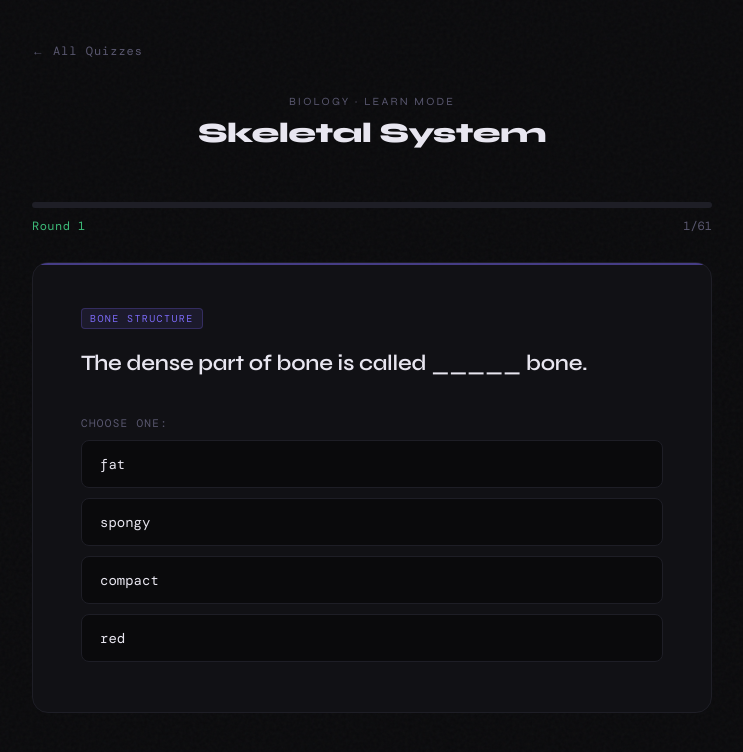
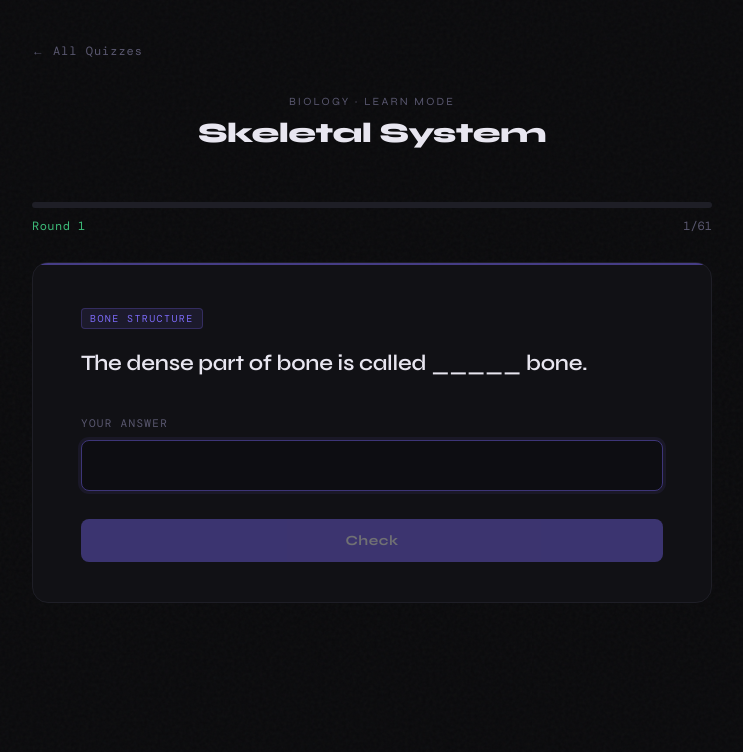
Before and after one commit to WyattJPrice/quiz-site, a Next.js app: page /learn/skeletal in a window 1280 px wide. Shown: the top 752 px of the page, without its empty margins (268-1011 px from the left). Built offline with nearby package versions, Linux system fonts and the light colour scheme.

Commit message:
Word bank questions for final

```diff
--- a/components/LearnEngine.tsx
+++ b/components/LearnEngine.tsx
@@ -1,8 +1,8 @@
 'use client';
 
-import { useState, useEffect } from 'react';
+import { useState, useEffect, useRef } from 'react';
 import type { Question } from '@/data/types';
-import { shuffle } from '@/lib/quiz';
+import { shuffle, normalize, isFuzzyMatch } from '@/lib/quiz';
 import { generateChoices, getCorrectAnswer } from '@/lib/learn-algorithm';
 import { loadProgress, saveProgress, resetProgress } from '@/lib/learn-storage';
 import type { LearnSessionState } from '@/lib/learn-types';
@@ -21,6 +21,12 @@ export default function LearnEngine({ questions, slug }: Props) {
   const [cardClass, setCardClass] = useState('');
   const [complete, setComplete] = useState(false);
   const [pendingAdvance, setPendingAdvance] = useState(false);
+
+  // Fill-in-blank state
+  const [inputValue, setInputValue] = useState('');
+  const [inputState, setInputState] = useState<'neutral' | 'correct' | 'wrong'>('neutral');
+  const [showReveal, setShowReveal] = useState(false);
+  const inputRef = useRef<HTMLInputElement>(null);
 
   function createFreshSession(): LearnSessionState {
     return {
@@ -59,10 +65,30 @@ export default function LearnEngine({ questions, slug }: Props) {
     const qIdx = state.remaining[state.currentIdx];
     if (qIdx === undefined) return;
     const q = questions[qIdx];
+    if (q.choices) {
       setChoices(generateChoices(q, questions));
+    }
     setChoiceResult({});
     setAnswered(false);
     setCardClass('');
+    setInputValue('');
+    setInputState('neutral');
+    setShowReveal(false);
+    setTimeout(() => inputRef.current?.focus(), 50);
+  }
+
+  function markAnswer(isCorrect: boolean) {
+    if (!session) return;
+    const qIdx = session.remaining[session.currentIdx];
+    const updated = { ...session };
+    if (isCorrect) {
+      updated.totalCorrect++;
+    } else {
+      updated.totalWrong++;
+      updated.wrongPile = [...updated.wrongPile, qIdx];
+    }
+    setSession(updated);
+    saveProgress(updated);
   }
 
   function handleChoice(choice: string) {
@@ -84,19 +110,49 @@ export default function LearnEngine({ questions, slug }: Props) {
       setCardClass('wrong-state shake');
     }
     setChoiceResult(results);
-
-    const updated = { ...session };
-    if (isCorrect) {
-      updated.totalCorrect++;
-    } else {
-      updated.totalWrong++;
-      updated.wrongPile = [...updated.wrongPile, qIdx];
-    }
-    setSession(updated);
-    saveProgress(updated);
+    markAnswer(isCorrect);
 
     if (isCorrect) {
       setTimeout(() => setPendingAdvance(true), 900);
+    }
+  }
+
+  function handleSubmitInput() {
+    if (answered || !session || !inputValue.trim()) return;
+    setAnswered(true);
+
+    const qIdx = session.remaining[session.currentIdx];
+    const q = questions[qIdx];
+    const correct = getCorrectAnswer(q);
+    const validOptions = correct.includes('/') ? correct.split('/') : [correct];
+
+    const normalizedInput = normalize(inputValue);
+    const isExact = validOptions.some((opt) => normalize(opt) === normalizedInput);
+    const isFuzzy = !isExact && isFuzzyMatch(inputValue, validOptions);
+    const isCorrect = isExact || isFuzzy;
+
+    if (isCorrect) {
+      setInputState('correct');
+      setCardClass('correct-state pop');
+    } else {
+      setInputState('wrong');
+      setCardClass('wrong-state shake');
+      setShowReveal(true);
+    }
+    markAnswer(isCorrect);
+
+    if (isCorrect) {
+      setTimeout(() => setPendingAdvance(true), 900);
+    }
+  }
+
+  function handleKeyDown(e: React.KeyboardEvent) {
+    if (e.key === 'Enter') {
+      if (answered) {
+        advance();
+      } else {
+        handleSubmitInput();
+      }
     }
   }
 
@@ -106,7 +162,6 @@ export default function LearnEngine({ questions, slug }: Props) {
     const nextIdx = session.currentIdx + 1;
 
     if (nextIdx >= session.remaining.length) {
-      // Finished this pass — move to wrong pile
       if (session.wrongPile.length === 0) {
         setComplete(true);
         resetProgress(slug);
@@ -168,6 +223,7 @@ export default function LearnEngine({ questions, slug }: Props) {
   const qIdx = session.remaining[session.currentIdx];
   if (qIdx === undefined) return null;
   const q = questions[qIdx];
+  const isChoice = !!q.choices;
   const progressPct = ((session.currentIdx) / session.remaining.length) * 100;
 
   return (
@@ -195,6 +251,8 @@ export default function LearnEngine({ questions, slug }: Props) {
           {q.question.replace(/_{5,}/g, '_____')}
         </div>
 
+        {isChoice ? (
+          <>
             <div className="blank-label">Choose one:</div>
             <div>
               {choices.map((choice, i) => {
@@ -212,8 +270,51 @@ export default function LearnEngine({ questions, slug }: Props) {
                 );
               })}
             </div>
+          </>
+        ) : (
+          <>
+            <div className="blank-label">Your answer</div>
+            <div className="input-wrap">
+              <input
+                ref={inputRef}
+                type="text"
+                className={`blank-input ${inputState}`}
+                value={inputValue}
+                onChange={(e) => setInputValue(e.target.value)}
+                onKeyDown={handleKeyDown}
+                disabled={answered}
+                autoComplete="off"
+                spellCheck={false}
+              />
+            </div>
+            {showReveal && (
+              <div className="correct-answer-reveal show">
+                Correct answer: {getCorrectAnswer(q)}
+              </div>
+            )}
+            {!answered && (
+              <div className="btn-row">
+                <button
+                  className="btn btn-primary"
+                  onClick={handleSubmitInput}
+                  disabled={!inputValue.trim()}
+                >
+                  Check
+                </button>
+              </div>
+            )}
+          </>
+        )}
 
-        {answered && choiceResult[Object.keys(choiceResult).find(k => choiceResult[k] === 'wrong') || ''] && (
+        {answered && !isChoice && inputState === 'wrong' && (
+          <div className="btn-row">
+            <button className="btn btn-primary" onClick={advance}>
+              Continue
+            </button>
+          </div>
+        )}
+
+        {answered && isChoice && choiceResult[Object.keys(choiceResult).find(k => choiceResult[k] === 'wrong') || ''] && (
           <div className="btn-row">
             <button className="btn btn-primary" onClick={advance}>
               Continue
--- a/data/final-review.ts
+++ b/data/final-review.ts
@@ -772,61 +772,40 @@ export const finalReviewQuestions: Question[] = [
     ]
   },
 
-  // Word Bank terms (#1–#7 from word bank)
+  // Word Bank terms (#1–#7 from word bank) — fill in the blank
   {
     cat: "Word Bank",
-    question: "What is a saprophyte?",
-    answer: "An organism that feeds on dead matter",
-    choices: [
-      "An organism that feeds on dead matter",
-      "An organism that produces its own food",
-      "An organism that lives inside a host",
-      "An organism that feeds on living plants"
-    ]
+    question: "__________ : an organism that feeds on dead matter.",
+    answer: "saprophyte"
   },
   {
     cat: "Word Bank",
-    question: "What is an endospore?",
-    answer: "A thick internal wall that encloses a bacterium's DNA and essential parts",
-    choices: [
-      "A thick internal wall that encloses a bacterium's DNA and essential parts",
-      "A reproductive structure that produces new bacterial colonies",
-      "An external membrane used for locomotion",
-      "A photosynthetic organelle found in cyanobacteria"
-    ]
+    question: "__________ : the science dealing with the description, identification, naming, and classifying organisms.",
+    answer: "taxonomy"
   },
   {
     cat: "Word Bank",
-    question: "What are phytoplankton?",
-    answer: "Mostly microscopic photosynthetic organisms near the water surface",
-    choices: [
-      "Mostly microscopic photosynthetic organisms near the water surface",
-      "Large multicellular marine algae found on the ocean floor",
-      "Floating animal-like organisms that feed on bacteria",
-      "Fungi-like protists that decompose dead matter"
-    ]
+    question: "__________ : a thick internal wall, made of several hard layers, produced by the bacterium, that encloses its DNA and other essential parts.",
+    answer: "endospore"
   },
   {
     cat: "Word Bank",
-    question: "What are protozoans?",
-    answer: "Animal-like protists",
-    choices: ["Animal-like protists", "Plant-like protists", "Fungi-like protists", "Bacteria-like protists"]
+    question: "__________ : mostly microscopic photosynthetic organisms that drift or swim near the surface of ponds, lakes, and oceans.",
+    answer: "phytoplankton"
   },
   {
     cat: "Word Bank",
-    question: "What are algae?",
-    answer: "Plant-like protists",
-    choices: ["Plant-like protists", "Animal-like protists", "Fungi-like protists", "Bacteria-like organisms"]
+    question: "__________ : animal-like protists.",
+    answer: "protozoans"
   },
   {
     cat: "Word Bank",
-    question: "What are seaweeds?",
-    answer: "Large, multicellular marine algae",
-    choices: [
-      "Large, multicellular marine algae",
-      "Microscopic single-celled protozoans",
-      "Fungi-like protists that live in salt water",
-      "Bacteria that grow in colonies on rocks"
-    ]
+    question: "__________ : plant-like protists.",
+    answer: "algae"
+  },
+  {
+    cat: "Word Bank",
+    question: "__________ : large, multicellular marine algae.",
+    answer: "seaweeds"
   },
 ];
```
Lines whose indentation alone changed are shown as unchanged.
